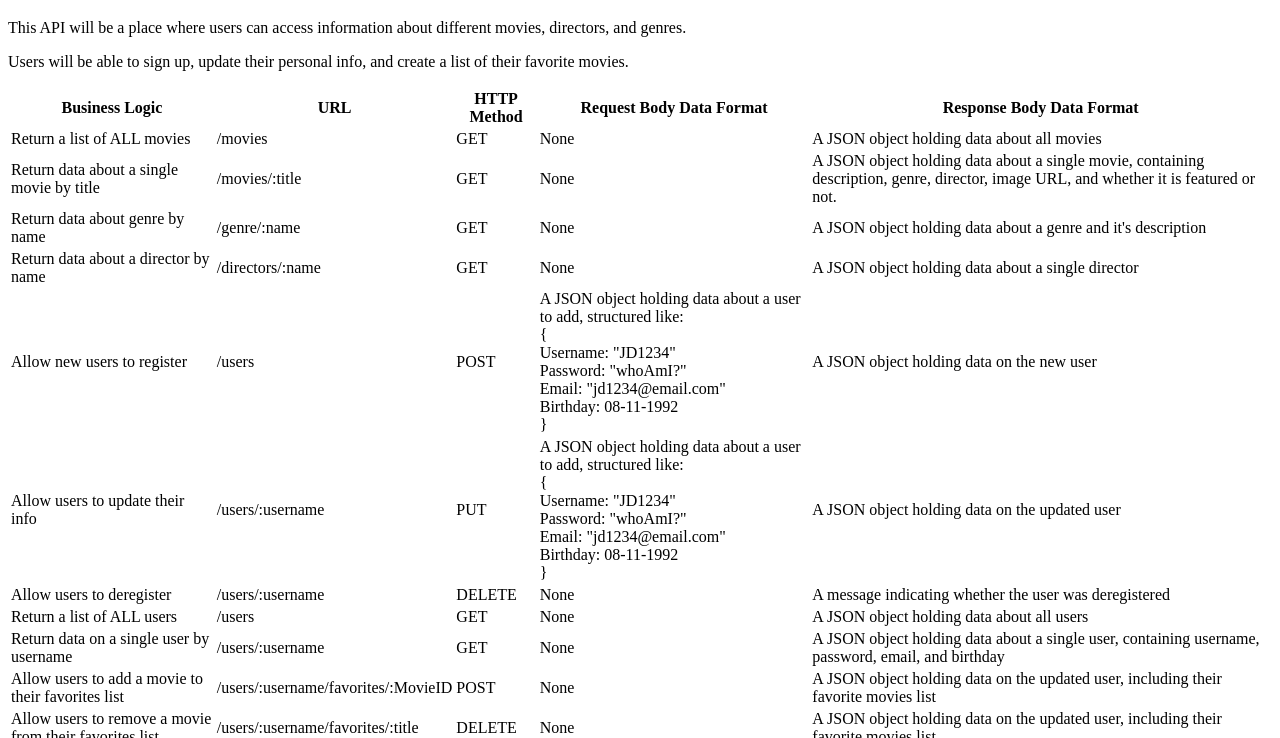
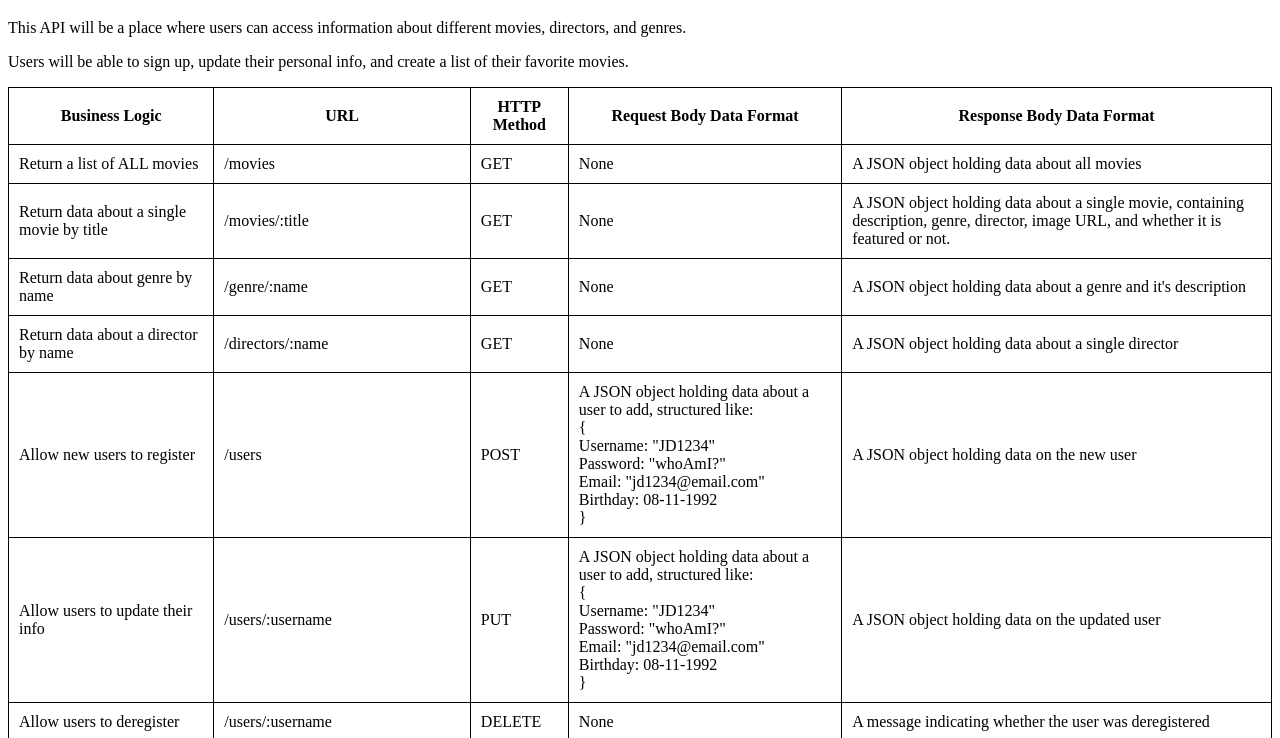
Before and after one commit to eegbert6/myFlix, a website: page public/documentation.html in a window 1280 px wide. Shown: the part 61-799 px from the top of the page. Drawn offline with Linux system fonts and the light colour scheme.

Commit message:
reformatted documentation table

```diff
--- a/public/documentation.html
+++ b/public/documentation.html
@@ -4,6 +4,15 @@
         <meta charset="utf-8" />
         <meta name="viewport" content="width=device-width" />
         <title>Documentation</title>
+        <style>
+            table,
+            th,
+            td {
+                border: 1px black solid;
+                padding: 10px;
+                border-collapse: collapse;
+            }
+        </style>
     </head>
 
     <body>
```
